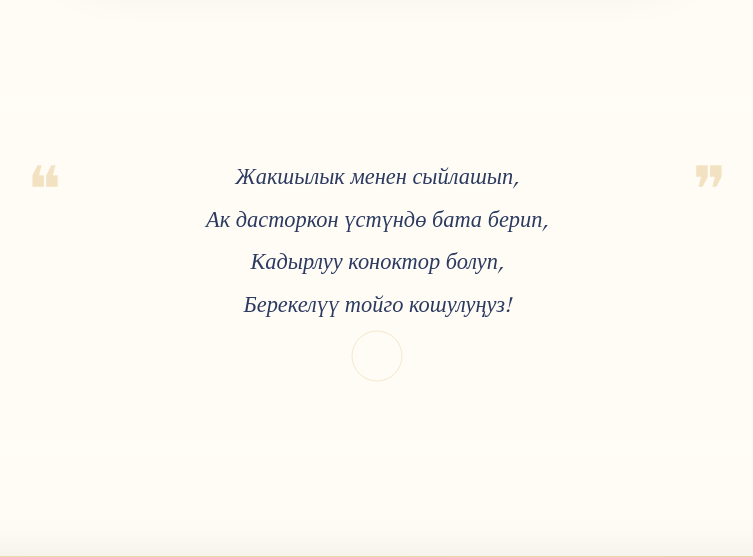
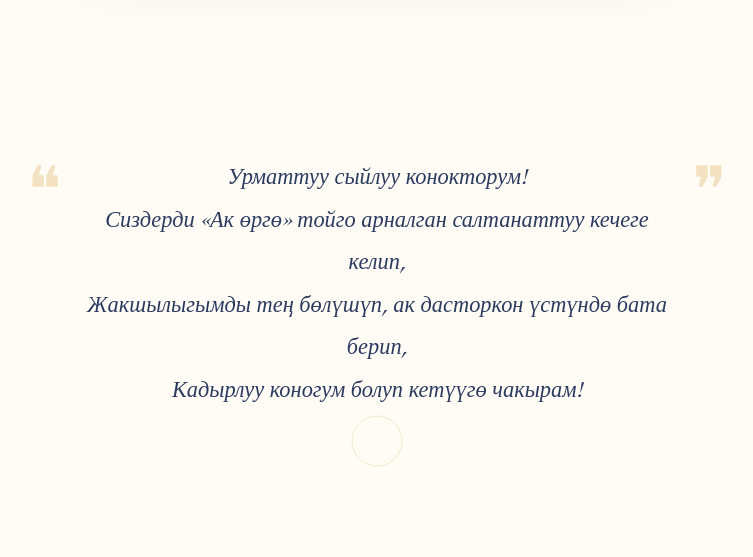
Before and after one commit to Tologon7/home_party, a Django app: page / in a window 1280 px wide. Shown: the part 804-1361 px from the top of the page, without its empty margins (263-1016 px from the left). Run offline with Django 5.2, Linux system fonts and the light colour scheme.

Commit message:
real last commit - text fix

```diff
--- a/main/templates/main/home.html
+++ b/main/templates/main/home.html
@@ -103,10 +103,10 @@
       <div class="poetry-wrapper">
         <div class="quote-icon left">❝</div>
         <p class="poetry">
-          Жакшылык менен сыйлашып,<br>
-          Ак дасторкон үстүндө бата берип,<br>
-          Кадырлуу коноктор болуп,<br>
-          Берекелүү тойго кошулуңуз!
+          Урматтуу сыйлуу конокторум!<br>
+          Сиздерди «Ак өргө» тойго арналган салтанаттуу кечеге келип,<br>
+          Жакшылыгымды тең бөлүшүп, ак дасторкон үстүндө бата берип,<br>
+          Кадырлуу коногум болуп кетүүгө чакырам!
         </p>
         <div class="quote-icon right">❞</div>
       </div>
```
